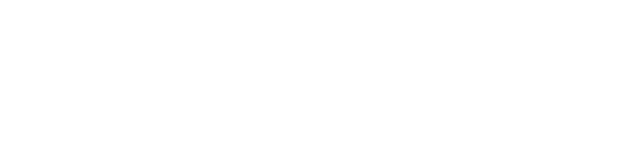
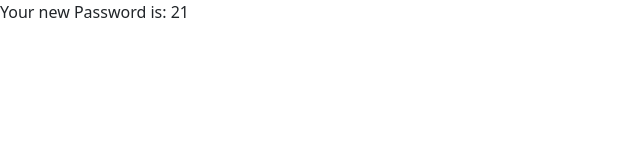
Before and after one commit to guglielmopiasenti/js-pwdgen-wannabe, a plain HTML site: page index.html in a window 1280 px wide. Shown: the whole page, without its empty margins (0-640 px from the left). Drawn offline with nearby package versions, Linux system fonts and the light colour scheme.

Commit message:
Readme steps and html element creation

```diff
--- a/index.html
+++ b/index.html
@@ -10,8 +10,10 @@
 </head>
 <body>
 
-
-
+    <!-- I create the element that will be affected by js. -->
+    <div>
+        <p> Your new Password is: <span></span>21</p>
+    </div>
 
 
     <script src="script.js"></script>
```
Also changed, not shown: 1 other file.
